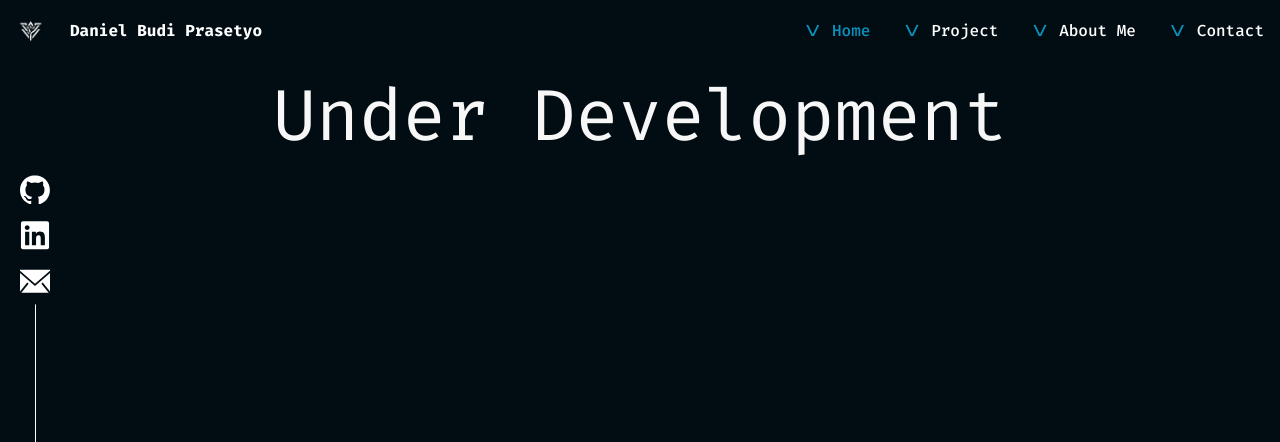
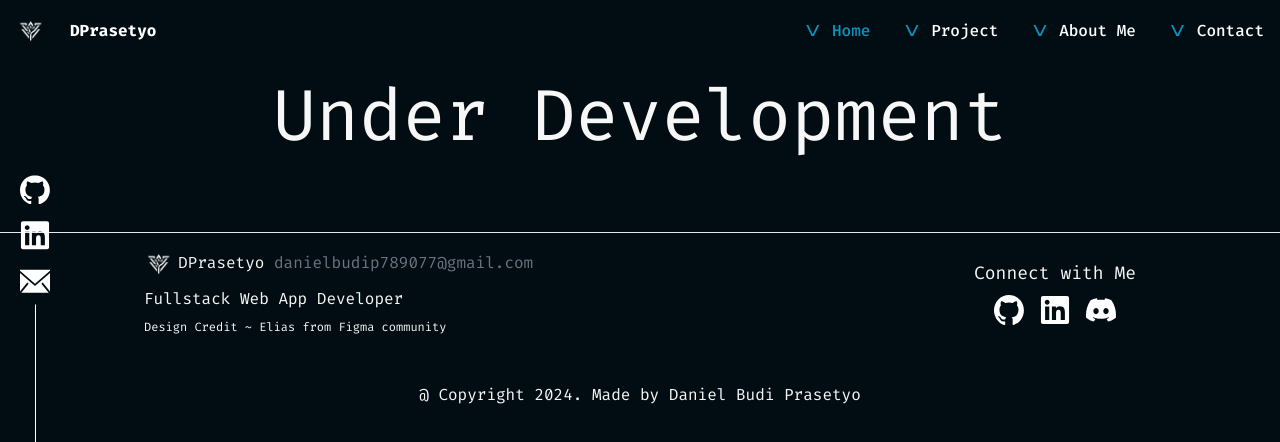
Before and after one commit to danielprasetyo7952/danielprasetyo-dev, a Next.js app: page / in a window 1280 px wide. Shown: the top 442 px of the page. Built offline with nearby package versions, Linux system fonts and the light colour scheme.

Commit message:
fix: footer content

```diff
--- a/components/Footer.tsx
+++ b/components/Footer.tsx
@@ -1,9 +1,37 @@
-import Link from 'next/link'
+import Image from "next/image"
+
+{/*Component*/ }
+import SocialProfiles from "./SocialProfiles"
 
 export default function Footer() {
   return (
-    <footer>
-        <Link href="/"></Link>
+    <footer className="border-t">
+      <div className="max-w-screen-lg flex flex-wrap items-center justify-between mx-auto p-4 gap-8">
+        <div className="grid gap-2">
+          <h5 className="text-md">
+            <Image
+              src={"/logo.png"}
+              alt="Logo"
+              width={30}
+              height={30}
+              className="inline-block mr-1"/>
+            DPrasetyo <span className="text-gray-500">danielbudip789077@gmail.com</span>
+          </h5>
+          <h5 className="text-md">
+            Fullstack Web App Developer
+          </h5>
+          <p className="text-xs">
+            Design Credit ~ Elias from Figma community
+          </p>
+        </div>
+        <div className="grid gap-2">
+          <h2 className="text-lg">Connect with Me</h2>
+          <SocialProfiles exclude={["Email"]} />
+        </div>
+      </div>
+      <p className="text-center my-8">
+        @ Copyright 2024. Made by Daniel Budi Prasetyo
+      </p>
     </footer>
   )
 }
--- a/components/Header.tsx
+++ b/components/Header.tsx
@@ -1,6 +1,5 @@
 "use client"
 
-import React from 'react';
 import Link from 'next/link';
 import Image from 'next/image';
 import { usePathname } from 'next/navigation';
@@ -36,7 +35,7 @@ export default function Header() {
               height={30}
               alt="logo"
             /></Link>
-            <Link href={"/"}><h1 className='ml-3 font-bold text-white'>Daniel Budi Prasetyo</h1></Link>
+            <Link href={"/"}><h1 className='ml-3 font-bold text-white'>DPrasetyo</h1></Link>
           </div>
           <button onClick={handleDrawer} type="button" className="inline-flex items-center p-2 w-10 h-10 justify-center text-sm text-gray-500 rounded-lg md:hidden hover:bg-gray-100 focus:outline-none focus:ring-2 focus:ring-gray-200 dark:text-gray-400 dark:hover:bg-gray-700 dark:focus:ring-gray-600" aria-controls="navbar-sticky" aria-expanded="false">
             <span className="sr-only">Open main menu</span>
```
